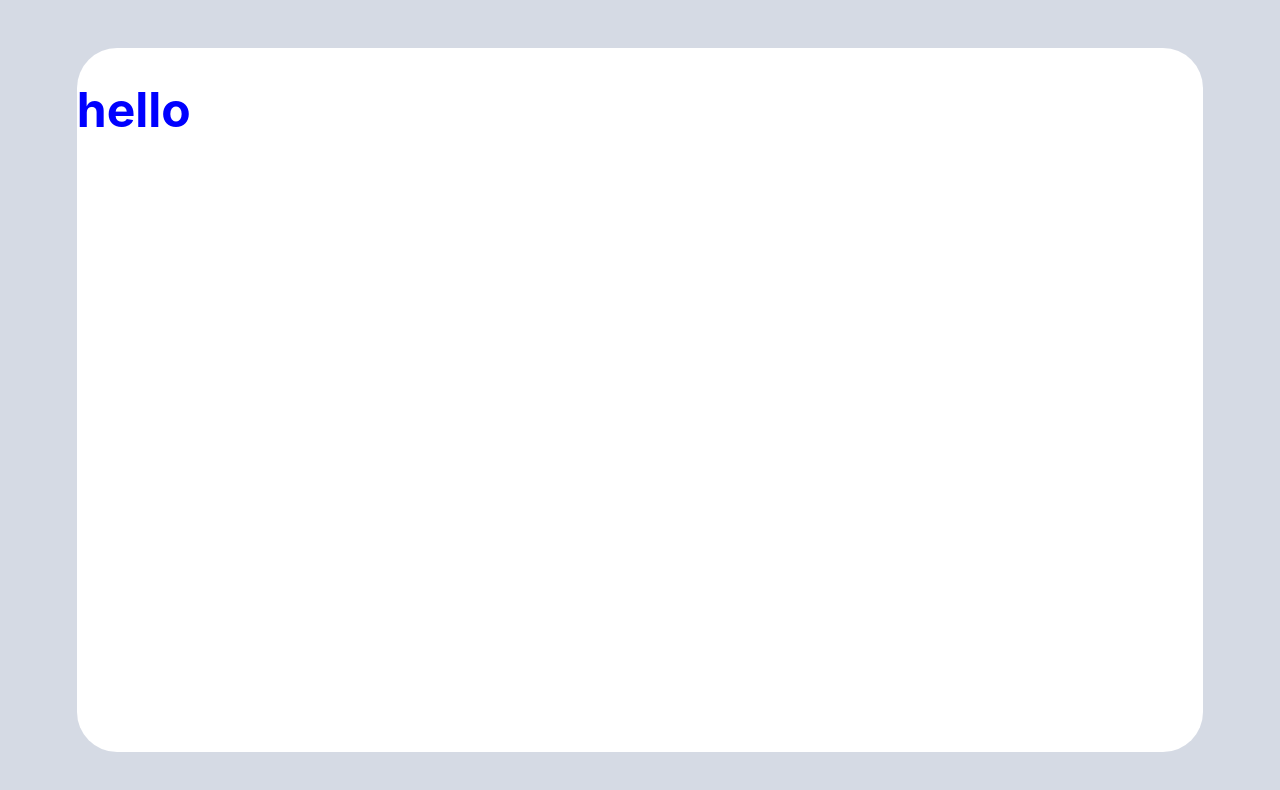
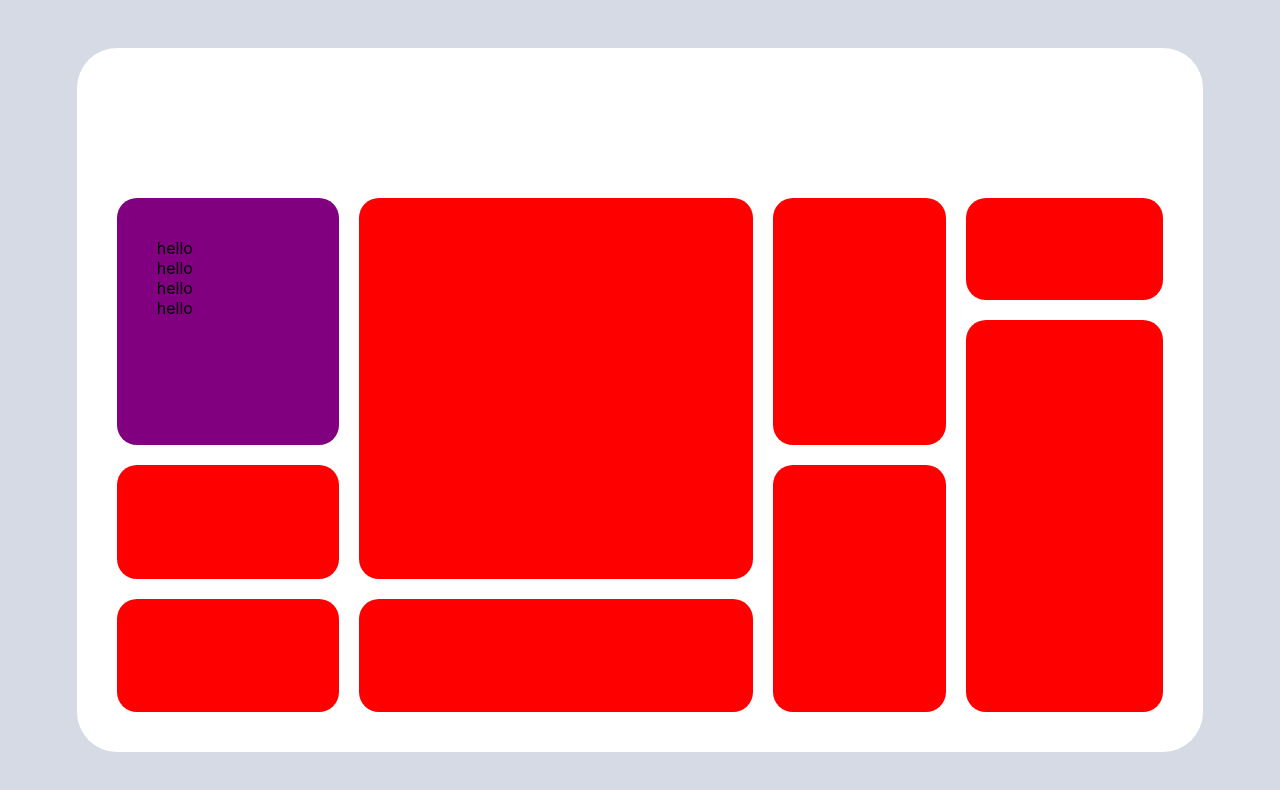
Before and after one commit to Hannahli6/Student-Dashboard, a React (Create React App) app in the folder my-app/: page / in a window 1280 px wide. Shown: the top 790 px of the page. Built offline with nearby package versions, Linux system fonts and the light colour scheme.

Commit message:
basic grid layout

```diff
--- a/my-app/src/App.css
+++ b/my-app/src/App.css
@@ -1,8 +1,8 @@
-.App{
+.App {
   height: 100vh;
-  background-color: #D5DAE4;
+  background-color: #d5dae4;
 }
-.dashbaord{
+.dashbaord {
   background-color: white;
   position: relative;
   display: flex;
@@ -13,3 +13,64 @@
   margin: auto;
   border-radius: 40px;
 }
+.grid {
+  /* edit the first margin value after the nav component is added in */
+  margin: 150px 40px 40px 40px;
+  position: relative;
+  width: 100%;
+  display: grid;
+  grid-template-columns: 0.9fr 1.6fr 0.7fr 0.8fr;
+  grid-template-rows: 0.9fr 1.1fr 1fr 1fr;
+  gap: 20px 20px;
+  grid-auto-flow: row;
+  grid-template-areas:
+    "calendar video task icons"
+    "calendar video task todo"
+    "goal video music todo"
+    "graph timer music todo";
+}
+.widgets{
+  background-color: red;
+  border-radius: 20px;
+  box-sizing: border-box;
+  padding: 40px;
+}
+.calendar {
+  background-color: purple;
+  grid-area: calendar;
+  display: flex;
+  flex-direction: column;
+
+}
+
+.goal {
+  grid-area: goal;
+}
+
+.graph {
+  grid-area: graph;
+}
+
+.task {
+  grid-area: task;
+}
+
+.music {
+  grid-area: music;
+}
+
+.todo {
+  grid-area: todo;
+}
+
+.icons {
+  grid-area: icons;
+}
+
+.video {
+  grid-area: video;
+}
+
+.timer {
+  grid-area: timer;
+}
--- a/my-app/src/App.js
+++ b/my-app/src/App.js
@@ -1,11 +1,27 @@
-import './App.css';
-import Nav from './components/Nav/Nav';
+import "./App.css";
+import Nav from "./components/Nav/Nav";
 
 function App() {
   return (
     <div className="App">
-      <div className='dashbaord'>
-        <Nav></Nav>
+      <div className="dashbaord">
+        {/* grid */}
+        <div className="grid">
+          <div className="calendar widgets">
+            <span>hello</span>
+            <span>hello</span>
+            <span>hello</span>
+            <span>hello</span>
+          </div>
+          <div className="goal widgets"></div>
+          <div className="graph widgets"></div>
+          <div className="music widgets"></div>
+          <div className="todo widgets"></div>
+          <div className="icons widgets"></div>
+          <div className="video widgets"></div>
+          <div className="timer widgets"></div>
+          <div className="task widgets"></div>
+        </div>
       </div>
     </div>
   );
--- a/my-app/src/components/Nav/Nav.js
+++ b/my-app/src/components/Nav/Nav.js
@@ -4,3 +4,7 @@ const Nav = () => {
 }
 
 export default Nav;
+
+// welcome message
+// date
+// user name
```
